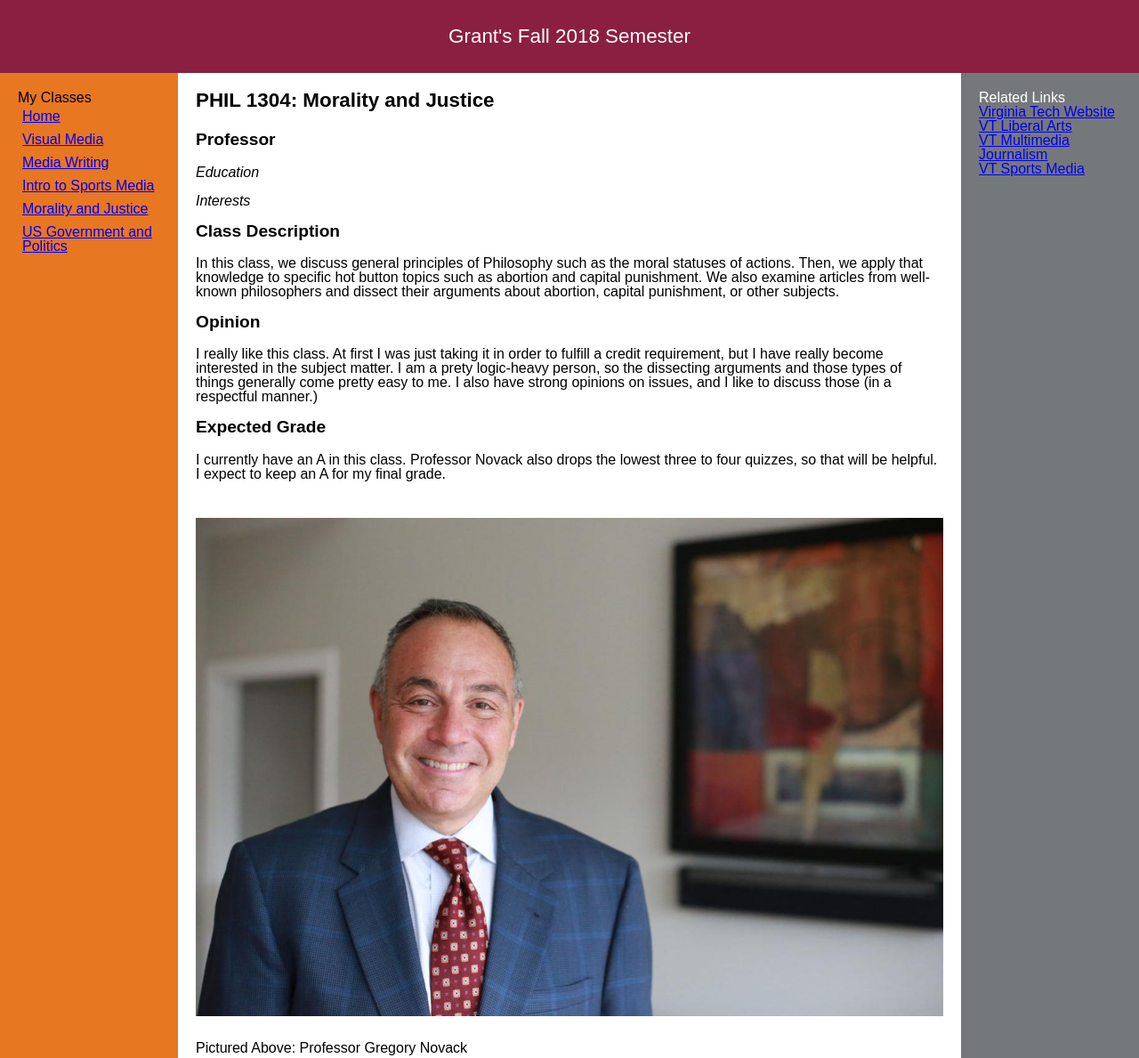
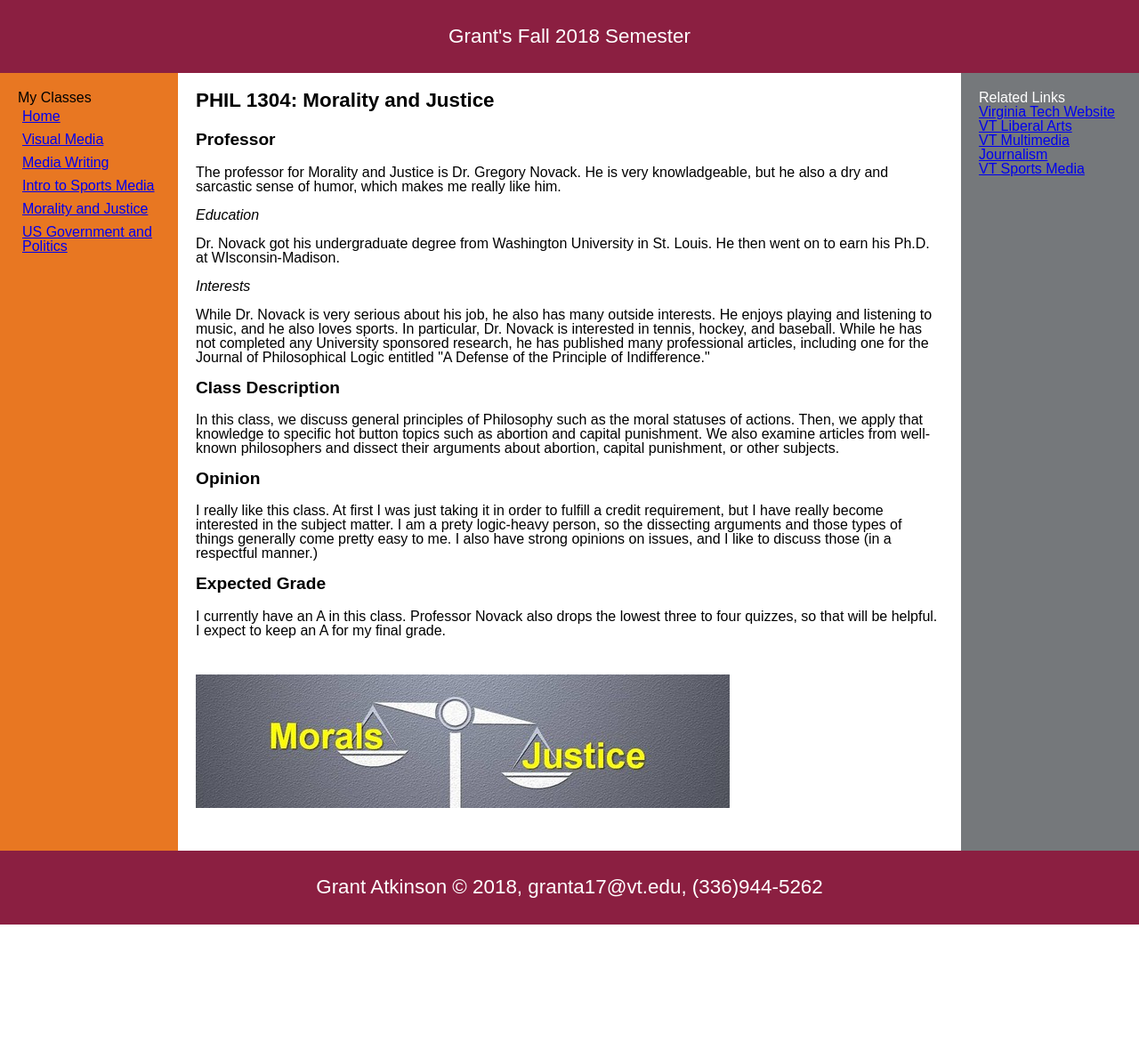
Before and after one commit to grantatkinson17/meetmyteachers, a plain HTML site: page morality.html in a window 1280 px wide. Shown: the top 1189 px of the page at 89% size. After the commit the page ends 1039 px from the top, so only its background shows below. Drawn offline with Linux system fonts and the light colour scheme.

Commit message:
added professor interests

```diff
--- a/morality.html
+++ b/morality.html
@@ -24,11 +24,19 @@
    <main>
      <h1>PHIL 1304: Morality and Justice</h1>
      <h2>Professor</h2>
-       <p></p2>
+       <p>The professor for Morality and Justice is Dr. Gregory Novack. He is very
+       knowladgeable, but he also a dry and sarcastic sense of humor, which makes
+       me really like him.</p2>
      <h3>Education</h3>
-       <p></p>
+       <p>Dr. Novack got his undergraduate degree from Washington University in St.
+       Louis. He then went on to earn his Ph.D. at WIsconsin-Madison.</p>
      <h3>Interests</h3>
-       <p></p>
+       <p>While Dr. Novack is very serious about his job, he also has many outside
+       interests. He enjoys playing and listening to music, and he also loves sports.
+       In particular, Dr. Novack is interested in tennis, hockey, and baseball. While
+       he has not completed any University sponsored research, he has published many
+       professional articles, including one for the Journal of Philosophical Logic
+       entitled "A Defense of the Principle of Indifference."</p>
      <h2>Class Description</h2>
        <p>In this class, we discuss general principles of Philosophy such as
        the moral statuses of actions. Then, we apply that knowledge to specific hot
@@ -45,8 +53,7 @@
        <p>I currently have an A in this class. Professor Novack also drops the lowest
        three to four quizzes, so that will be helpful. I expect to keep an A for
        my final grade.</p>
-     <img src="bill.jpg" class="responsive"/>
-     <p>Pictured Above: Professor Gregory Novack</p>
+     <img src="morality.jpg" class="responsive"/>
    </main>
      <aside>
        Related Links
```
Also changed, not shown: morality.jpg (added).
